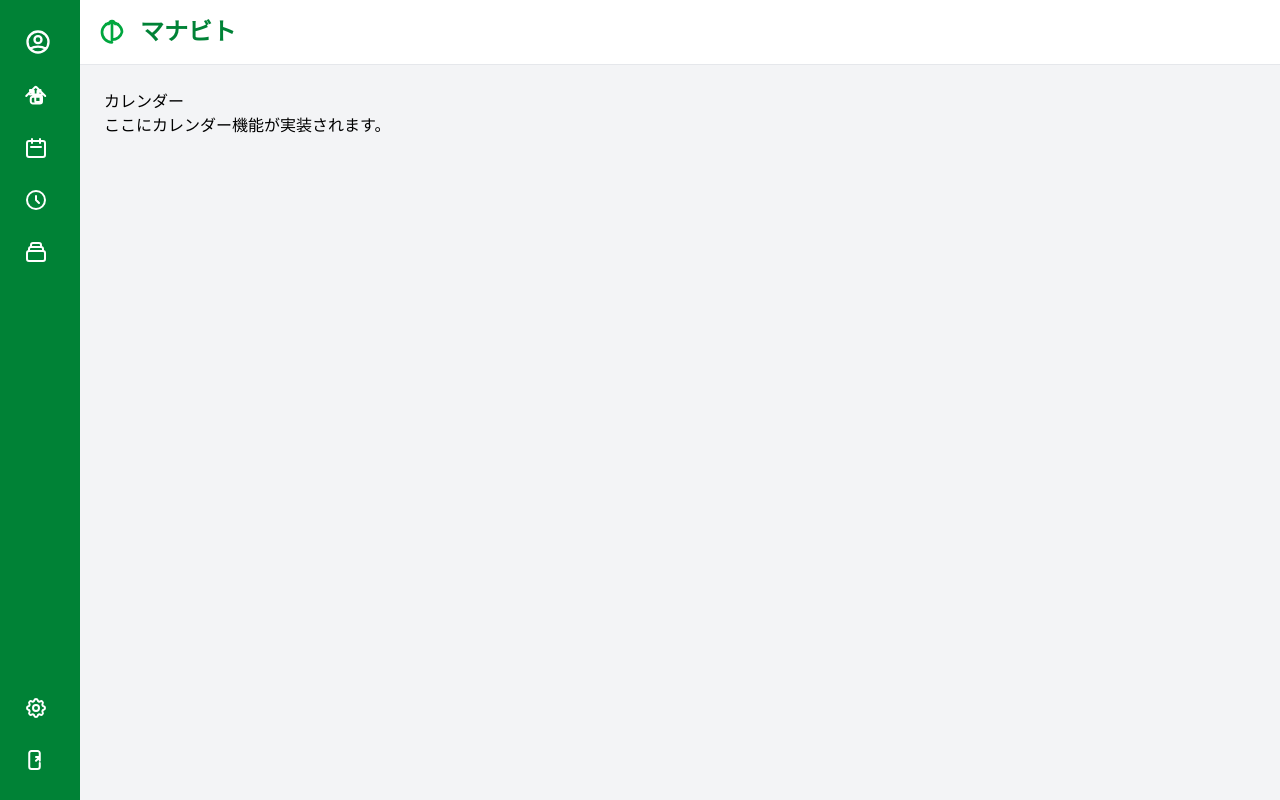
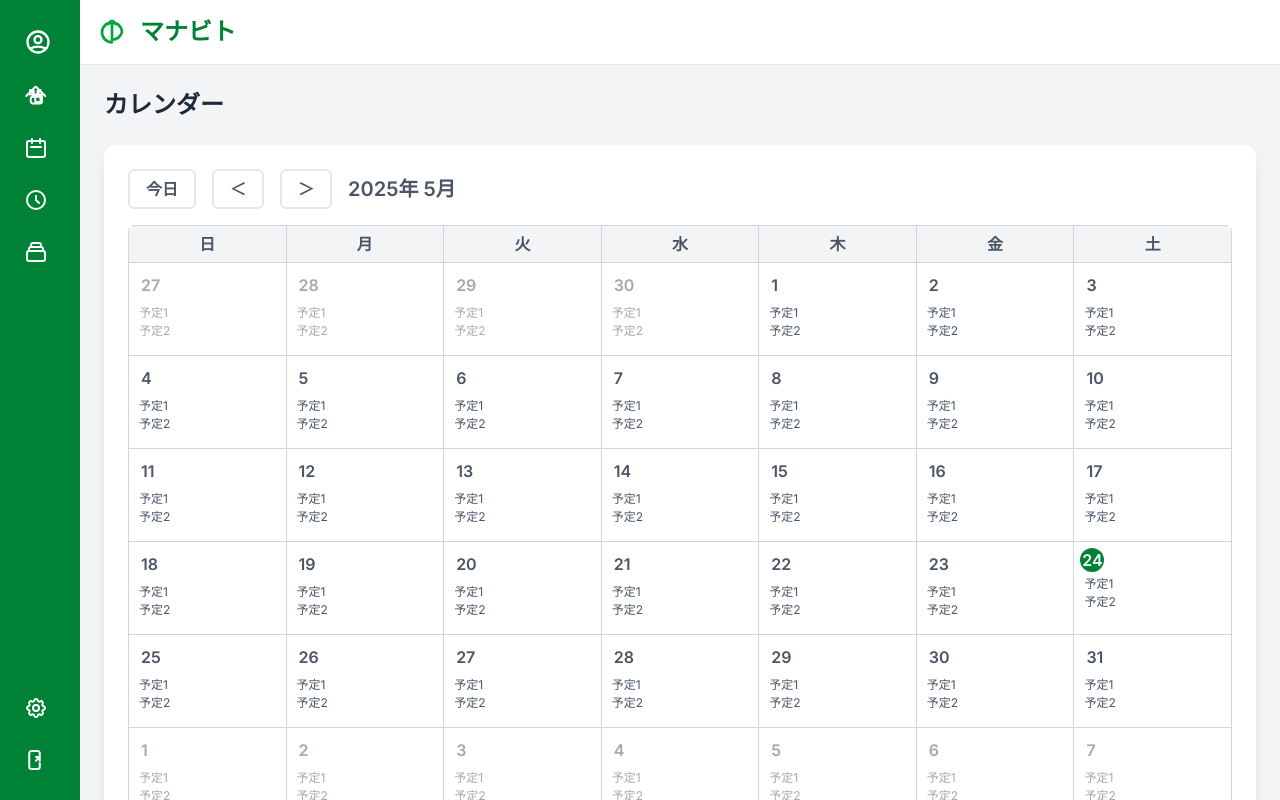
Before and after one commit to evans707/ManabitoApp, a Vue app in the folder frontend/: page /calendar in a window 1280 px wide. Built offline with nearby package versions, Linux system fonts and the light colour scheme; no server answers; sample sign-in values are in the browser's storage.

Commit message:
[change]CalendarView.vueを変更

```diff
--- a/frontend/src/views/CalendarView.vue
+++ b/frontend/src/views/CalendarView.vue
@@ -1,6 +1,12 @@
 <template>
     <div class="calendar-page">
-        <h2>カレンダー</h2>
-        <p>ここにカレンダー機能が実装されます。</p>
+        <h1 class="text-2xl font-bold text-gray-800 mb-6">カレンダー</h1>
+        <Card>
+        <Calendar />
+        </Card>
     </div>
 </template>
+<script setup>
+import Calendar from '@/components/Calendar.vue'
+import Card from '@/components/common/Card.vue'
+</script>
```
